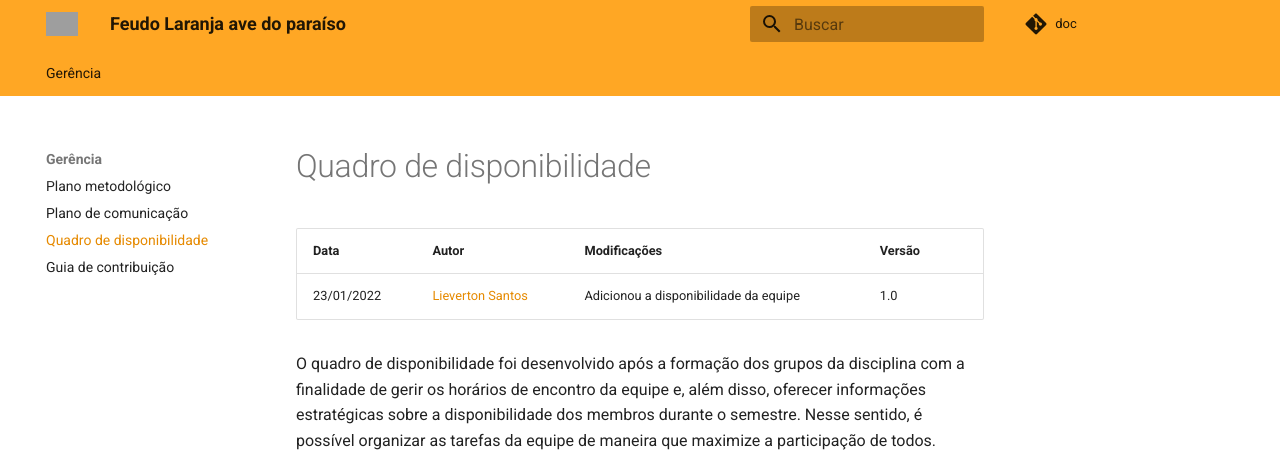
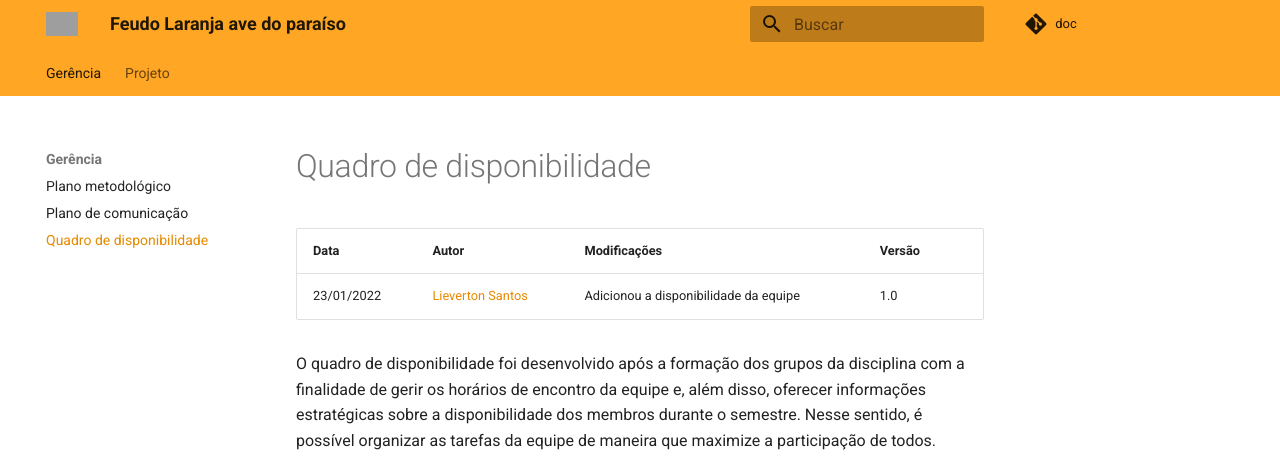
Before and after one commit to Feudo-Laranja-ave-do-paraiso-DS-2021-2/wiki, an MkDocs documentation site: the page built from docs/management/availability-board.md, in a window 1280 px wide and 1000 px high, cut to the strip 0-466 px from the top of the window. Built offline with MkDocs 1.6.1 and Material for MkDocs 9.7.7, drawn with Linux system fonts in a browser that asks for light colours; comment, search, counter and statistics services are not loaded; some of the changed lines change nothing that is shown; grey boxes are pictures that could not be loaded.

Commit message:
Correção na barra de navegação
Adicionada a aba de projetos e, dentro desta, a aba comunidade com o link para a contribuição no projeto.

```diff
--- a/mkdocs.yml
+++ b/mkdocs.yml
@@ -32,7 +32,9 @@
     - Plano metodológico: "management/methodology-plan.md"
     - Plano de comunicação: "management/communication-plan.md"
     - Quadro de disponibilidade: "management/availability-board.md"
-    - Guia de contribuição: "project/CONTRIBUTING.md"
+  - Projeto:
+    - Comunidade:
+      - Guia de contribuição: "project/CONTRIBUTING.md"
 
 # Style
 extra_css:
```
